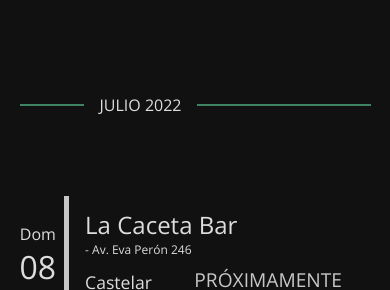
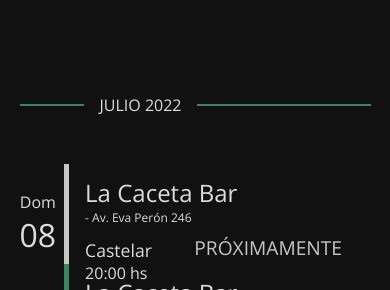
Before and after one commit to nachochona/Pluviam, a plain HTML site: page index.html in a window 390 px wide. Shown: the part 2173-2463 px from the top of the page. Drawn offline with nearby package versions, Linux system fonts and the light colour scheme; files that its build step writes are made by us from their sources; files whose address does not match are found by name.

Commit message:
modified:   style/imports/media.css 	modified:   style/imports/media.scss

```diff
--- a/style/imports/media.scss
+++ b/style/imports/media.scss
@@ -59,7 +59,7 @@
 
         .eventDay {
             flex-direction: column;
-            margin: 2em 0;
+            margin: 0em 0;
             .eventDayL {
                 .eventDayNumber {
                     padding: 0 .5em 0 0;
```
Also changed, not shown: style/imports/media.css.
